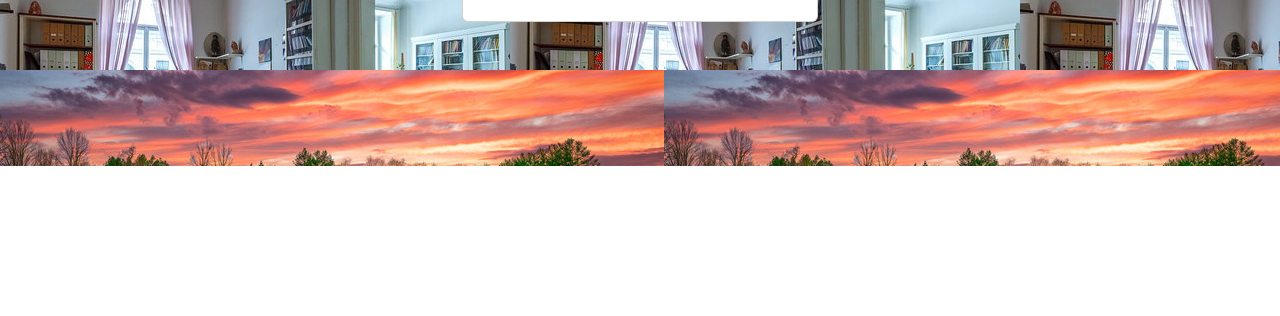
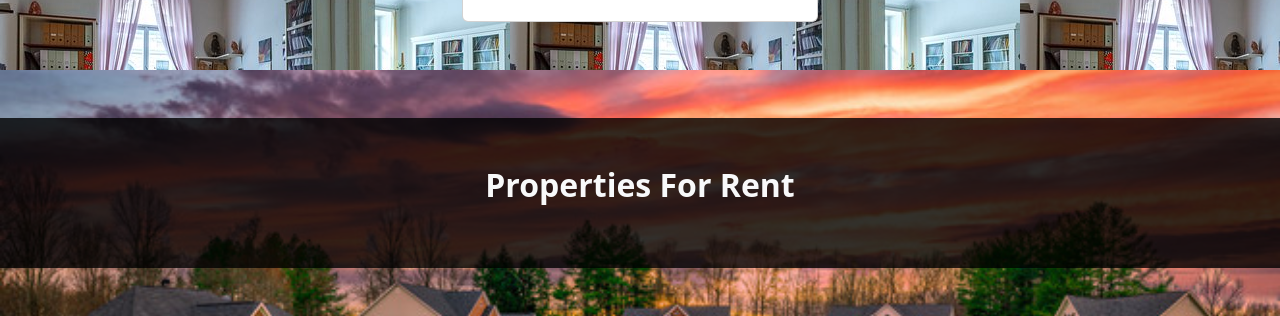
Before and after one commit to Kobby-Jones/react-deployment-with-k8s-ArgoCD, a React (Create React App) app: page / in a window 1280 px wide. Shown: the part 2273-2589 px from the top of the page. Before the commit the page ends 2439 px from the top, so only its background shows below. Built offline with nearby package versions, Linux system fonts and the light colour scheme.

Commit message:
Rent Header

```diff
--- a/src/components/RentPropertiesSection.jsx
+++ b/src/components/RentPropertiesSection.jsx
@@ -7,9 +7,19 @@ function RentPropertySection() {
         className="bg-info py-5"
         style={{
           backgroundImage: `url(${backgroundImage})`,
-          backgroundAttachment: "fixed",
+            backgroundAttachment: "fixed",
+          backgroundSize:'cover'
         }}
-      ></section>
+      >
+        <div
+          className="text-center py-5"
+          style={{
+            backgroundColor: "rgba(0,0,0,0.8)",
+          }}
+        >
+          <h2 className="mb-3 text-light fw-bolder">Properties For Rent</h2>
+        </div>
+      </section>
     );
 }
 
```
